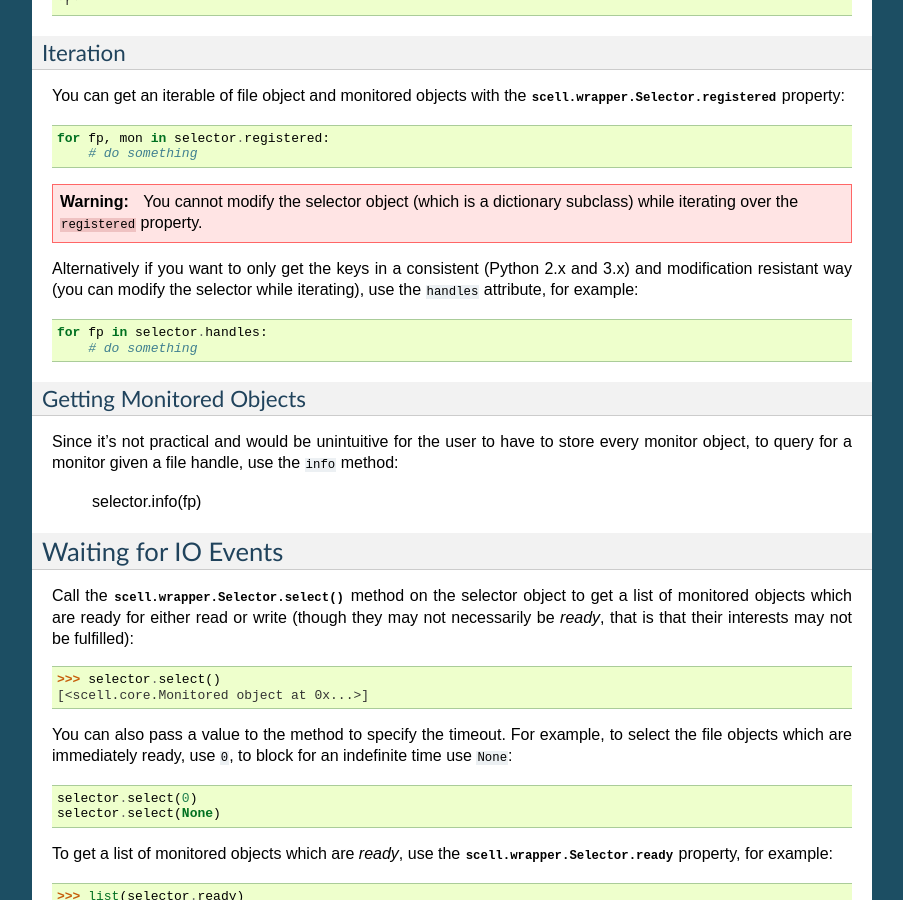
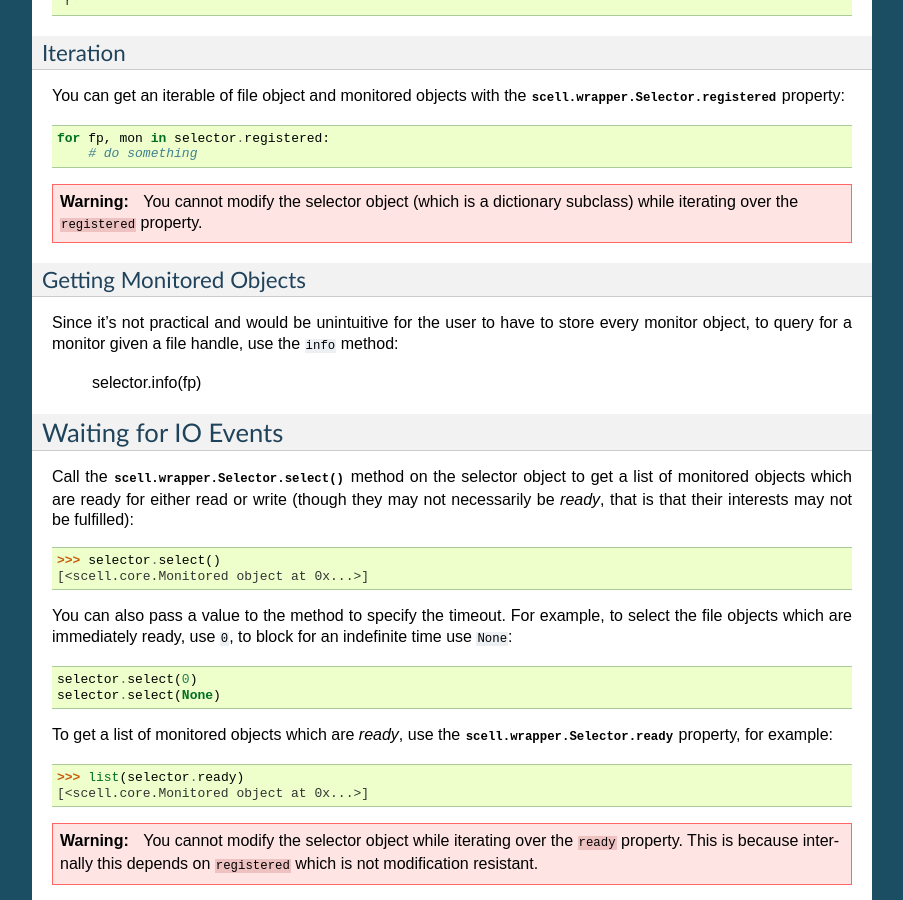
Before and after one commit to eugene-eeo/scell, a Sphinx documentation site: the page built from docs/guide.rst, in a window 1280 px wide and 900 px high, scrolled down 713 px. Shown: the whole window, without its empty margins (198-1101 px from the left). Built offline with Sphinx 7.4.7, drawn with Linux system fonts in a browser that asks for light colours; pages that are not in the unit, such as notebooks, are missing from menus.

Commit message:
update guide

```diff
--- a/docs/guide.rst
+++ b/docs/guide.rst
@@ -44,6 +44,7 @@ you can use the calculated, dynamic properties::
     >>> mon.mode
     'r'
 
+
 Iteration
 #########
 
@@ -61,15 +62,6 @@ property:
    a dictionary subclass) while iterating over the
    ``registered`` property.
 
-Alternatively if you want to only get the keys in a
-consistent (Python 2.x and 3.x) and modification resistant
-way (you can modify the selector while iterating), use
-the ``handles`` attribute, for example:
-
-.. code-block:: python
-
-    for fp in selector.handles:
-        # do something
 
 Getting Monitored Objects
 #########################
```
